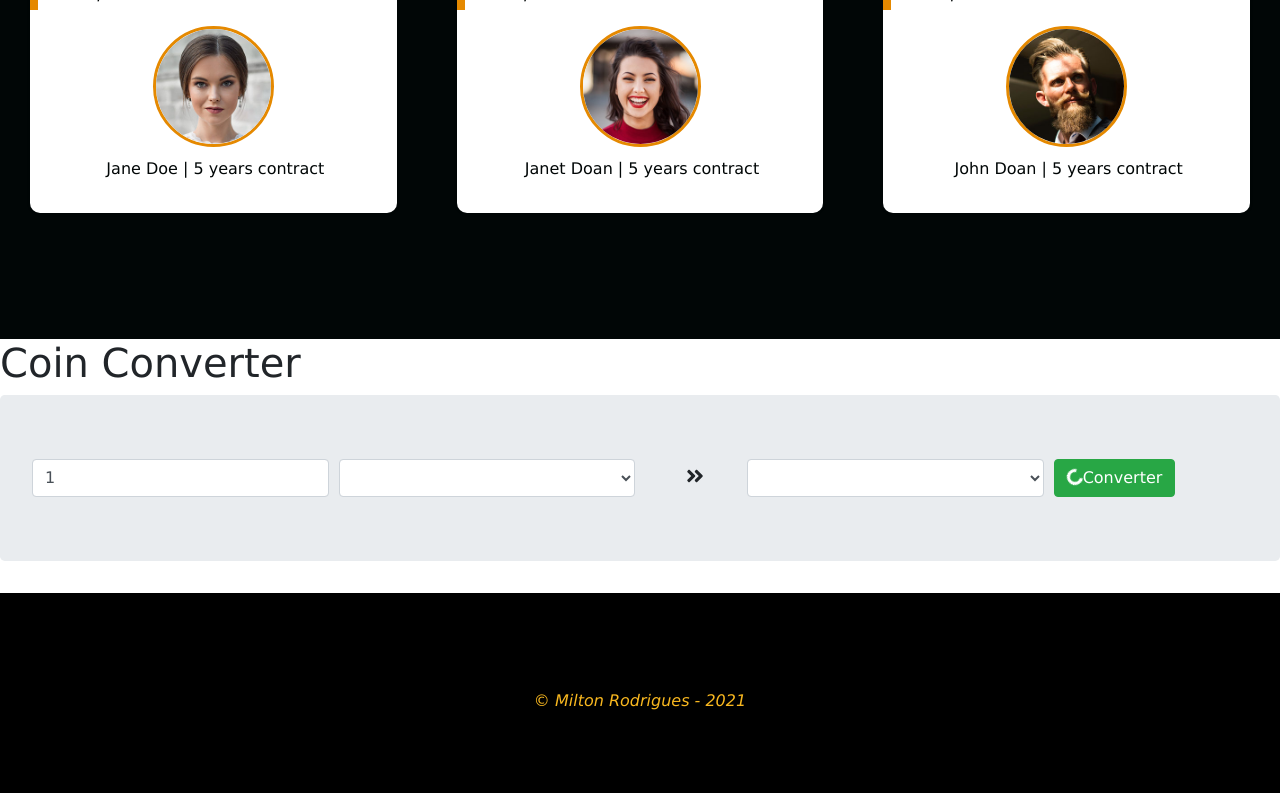
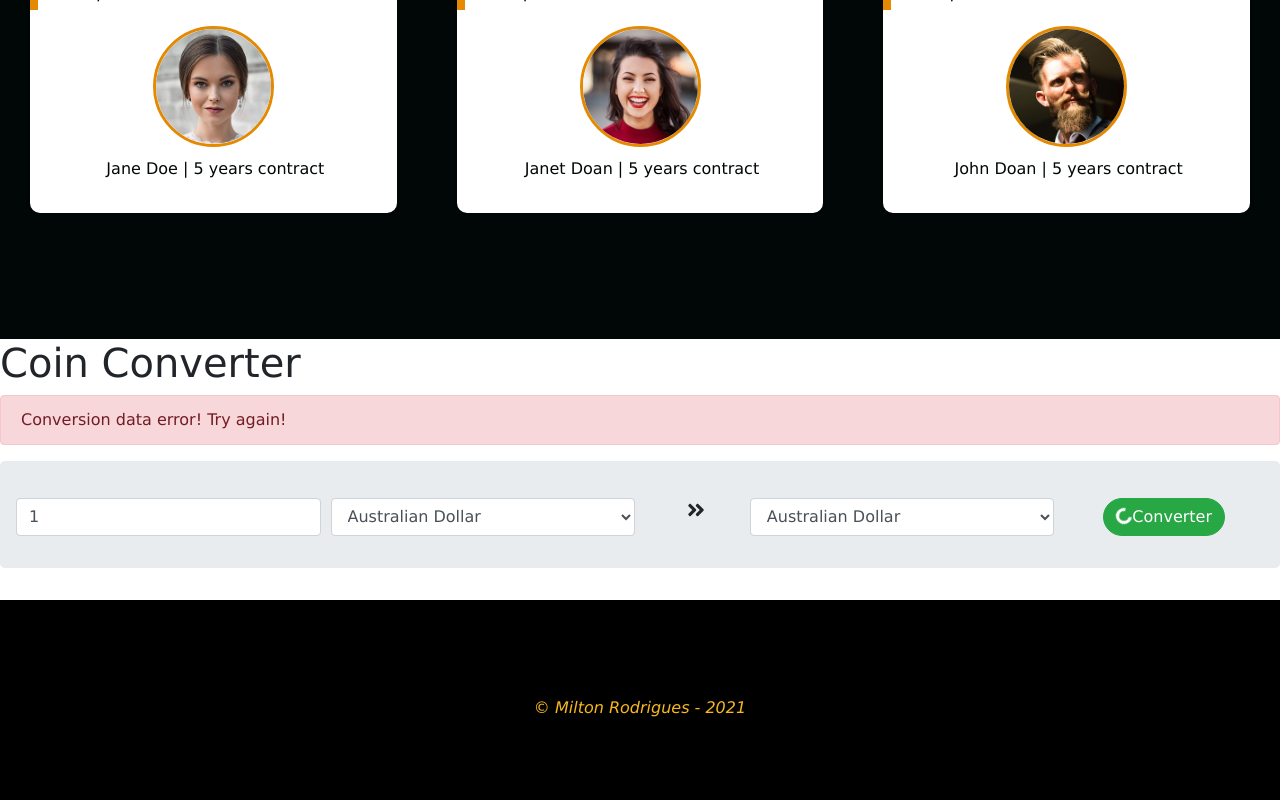
Before and after one commit to Miltonr87/GlobeCoin, a React (Create React App) app: page / in a window 1280 px wide. Shown: the part 4724-5524 px from the top of the page. Built offline with nearby package versions, Linux system fonts and the light colour scheme.

Commit message:
Added Currencies Database

```diff
--- a/src/components/Buttons/ButtonElement.jsx
+++ b/src/components/Buttons/ButtonElement.jsx
@@ -1,6 +1,6 @@
 import styled from 'styled-components';
 import { Link as LinkRouter } from 'react-router-dom';
-import { Link as LinkScroll} from 'react-scroll';
+/*import { Link as LinkScroll} from 'react-scroll';*/
 
 export const Button = styled(LinkRouter)`
     border-radius: 50px;
@@ -11,6 +11,7 @@ export const Button = styled(LinkRouter)`
     font-size: ${ ({ fontBig }) => (fontBig ? '20px' : '16px') };
     text-decoration: none;
     border: none;
+    outline: none;
     cursor: pointer;
     display: flex;
     justify-content: center;
@@ -21,5 +22,7 @@ export const Button = styled(LinkRouter)`
         transition: all 0.2s ease-in-out;
         background: #504f60;
         color: white;
+        outline: none;
+        text-decoration: none;
     }
 `;
--- a/src/components/CoinConverter/CoinConverterElements.jsx
+++ b/src/components/CoinConverter/CoinConverterElements.jsx
@@ -1,7 +1,37 @@
 import styled from 'styled-components';
 import { FaAngleDoubleRight } from 'react-icons/fa';
+import 'bootstrap/dist/css/bootstrap.min.css';
+import { Jumbotron,
+    Button,
+    Form,
+    Col,
+    Spinner,
+    Alert,
+    Modal } from 'react-bootstrap';
 
 export const Score = styled(FaAngleDoubleRight)`
     margin-left: 8px;
     font-size: 20px;
 `;
+
+export const StyledJumbotron = styled(Jumbotron)`
+    padding: 2rem 1rem;
+    margin-bottom: 2rem;
+    background-color: #e9ecef;
+    border-radius: .3rem;
+`;
+export const StyledForm = styled(Form)``;
+export const StyledCol = styled(Col)`
+    padding-top: 5px;
+    text-align: center;
+`;
+export const StyledSpinner = styled(Spinner)``;
+export const StyledAlert = styled(Alert)`
+    color: #721c24;
+    background-color: #f8d7da;
+    border-color: #f5c6cb;
+`;
+export const StyledModal = styled(Modal)``;
+export const StyledButton = styled(Button)`
+    border-radius: 50px;
+`;
--- /dev/null
+++ b/src/components/CoinConverter/Currencies.js
@@ -0,0 +1,46 @@
+import React from 'react'
+
+const Currencies = () => {
+
+    const Coins = [ // Coins JSON list from: http://fixer.io //
+		{ "initials": "AUD", "description": "Australian Dollar" },
+        { "initials": "BRL", "description": "Brazilian Real" },
+        { "initials": "BTC", "description": "Bitcoin Cryptocurrency" },
+		{ "initials": "CAD", "description": "Canadian Dollar" },
+		{ "initials": "CHF", "description": "Swiss Franc" },
+		{ "initials": "CNY", "description": "Yuan China" },
+		{ "initials": "CZK", "description": "Czech Republic Crown" },
+		{ "initials": "DKK", "description": "Danish Crown" },
+		{ "initials": "EUR", "description": "Euro" },
+		{ "initials": "GBP", "description": "British Pound" },
+		{ "initials": "HKD", "description": "Hong Kong Dollar" },
+		{ "initials": "IDR", "description": "Indonesian Rupee" },
+		{ "initials": "ILS", "description": "Israeli New Shekel" },
+		{ "initials": "INR", "description": "Indian Rupee" },
+		{ "initials": "JPY", "description": "Japanese Yen" },
+		{ "initials": "KRW", "description": "South Korean Won" },
+		{ "initials": "MXN", "description": "Mexican Peso" },
+		{ "initials": "NZD", "description": "New Zealand Dollar" },
+		{ "initials": "SEK", "description": "Sweden Crown" },
+		{ "initials": "USD", "description": "United States Dollar " },
+		{ "initials": "ZAR", "description": "Rand South Africa" }
+	];
+
+    // Compare strings to sort the array of coins //
+    function compare(coin1, coin2) {
+        if (coin1.description < coin2.description) {
+            return -1;
+        } else if (coin1.description > coin2.description) {
+            return 1;
+        }
+
+        return 0;
+    }
+
+    return Coins.sort(compare).map(coin =>
+        <option value={coin.initials} key={coin.initials}>
+            {coin.description}
+        </option>);
+};
+
+export default Currencies;
--- a/src/components/CoinConverter/index.js
+++ b/src/components/CoinConverter/index.js
@@ -1,46 +1,69 @@
 import React from 'react';
 import './CoinConverterElements.css';
-import 'bootstrap/dist/css/bootstrap.min.css';
-import { Jumbotron, Button, Form, Col, Spinner } from 'react-bootstrap';
-import { Score } from './CoinConverterElements';
+import {
+    Score,
+    StyledJumbotron,
+    StyledButton,
+    StyledForm,
+    StyledCol,
+    StyledSpinner,
+    StyledAlert,
+    StyledModal } from './CoinConverterElements';
+import Currencies from './Currencies';
 
 function CoinConverter() {
     return (
         <>
             <h1>Coin Converter</h1>
-            <Jumbotron>
-                <Form>
-                    <Form.Row>
-                       <Col sm="3">
-                        <Form.Control
+            <StyledAlert variant="danger" show={true}>
+            Conversion data error! Try again!
+            </StyledAlert>
+            <StyledJumbotron>
+                <StyledForm>
+                    <StyledForm.Row>
+                       <StyledCol sm="3">
+                        <StyledForm.Control
                         placeholder="0"
                         value={1} required/>
-                       </Col>
+                       </StyledCol>
 
-                       <Col sm="3">
-                           <Form.Control as="select">
-                               Coins will be added here
-                           </Form.Control>
-                       </Col>
+                       <StyledCol sm="3">
+                           <StyledForm.Control as="select">
+                               <Currencies />
+                           </StyledForm.Control>
+                       </StyledCol>
 
-                       <Col sm="1" className="text-center" style={{ paddingTop: '5px' }} >
+                       <StyledCol sm="1">
                        <Score />
-                       </Col>
+                       </StyledCol>
 
-                       <Col sm="3">
-                       <Form.Control as="select">
-                               Text field
-                           </Form.Control>
-                       </Col>
+                       <StyledCol sm="3">
+                        <StyledForm.Control as="select">
+                            <Currencies />
+                        </StyledForm.Control>
+                       </StyledCol>
 
-                       <Col sm="2">
-                           <Button variant="success" type="submit">
-                           <Spinner animation="border" size="sm" />
-                            Converter </Button>
-                       </Col>
-                    </Form.Row>
-                </Form>
-            </Jumbotron>
+                       <StyledCol sm="2">
+                           <StyledButton variant="success" type="submit">
+                           <StyledSpinner animation="border" size="sm" />
+                            Converter </StyledButton>
+                       </StyledCol>
+                    </StyledForm.Row>
+                </StyledForm>
+                <StyledModal show={false}>
+                    <StyledModal.Header closeButton>
+                        <StyledModal.Title> Conversion </StyledModal.Title>
+                    </StyledModal.Header>
+                    <StyledModal.Body>
+                    Conversion data  {/*dynamic content to be added*/}
+                    </StyledModal.Body>
+                    <StyledModal.Footer>
+                       <StyledButton variant="success">
+                           New Conversion
+                       </StyledButton>
+                    </StyledModal.Footer>
+                </StyledModal>
+            </StyledJumbotron>
         </>
     )
 };
--- a/src/components/NavBar/NavBarElements.jsx
+++ b/src/components/NavBar/NavBarElements.jsx
@@ -38,6 +38,12 @@ export const NavLogo = styled(LinkRouter)`
     margin-left: 24px;
     font-weight: bold;
     text-decoration: none;
+
+    &:hover {
+        color: #F9B81F;
+        outline: none;
+        text-decoration: none;
+    }
 `;
 
 export const MobileIcon = styled.div`
@@ -79,6 +85,12 @@ export const NavLinks = styled(LinkScroll)`
     height: 100%;
     cursor: pointer;
 
+    &:hover {
+        color: #F9B81F;
+        outline: none;
+        text-decoration: none;
+    }
+
     &.active {
         border-bottom: 3px solid #F9B81F;
     }
@@ -110,5 +122,7 @@ export const NavBtnLink = styled(LinkRouter)`
         transition: all 0.2s ease-in-out;
         background: #504f60;
         color: #fff;
+        outline: none;
+        text-decoration: none;
     }
 `;
```
Also changed, not shown: 1 other file (tests, documents, lock files or other folders).
